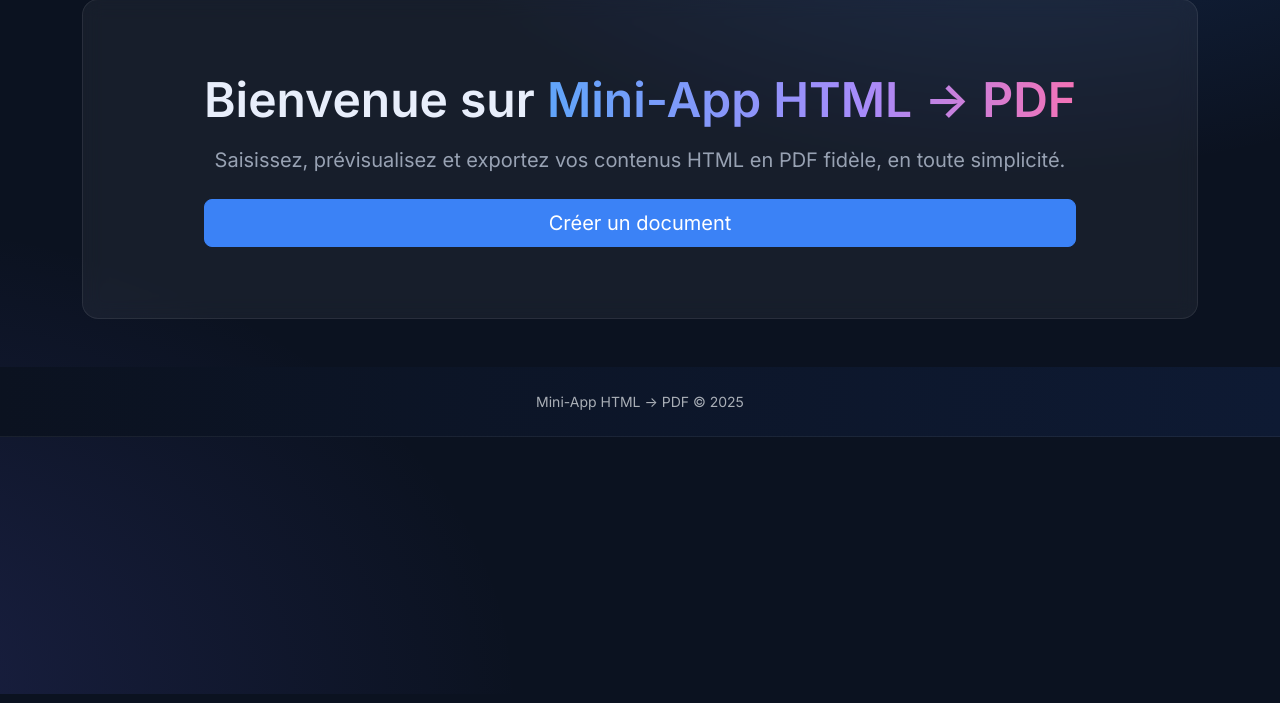
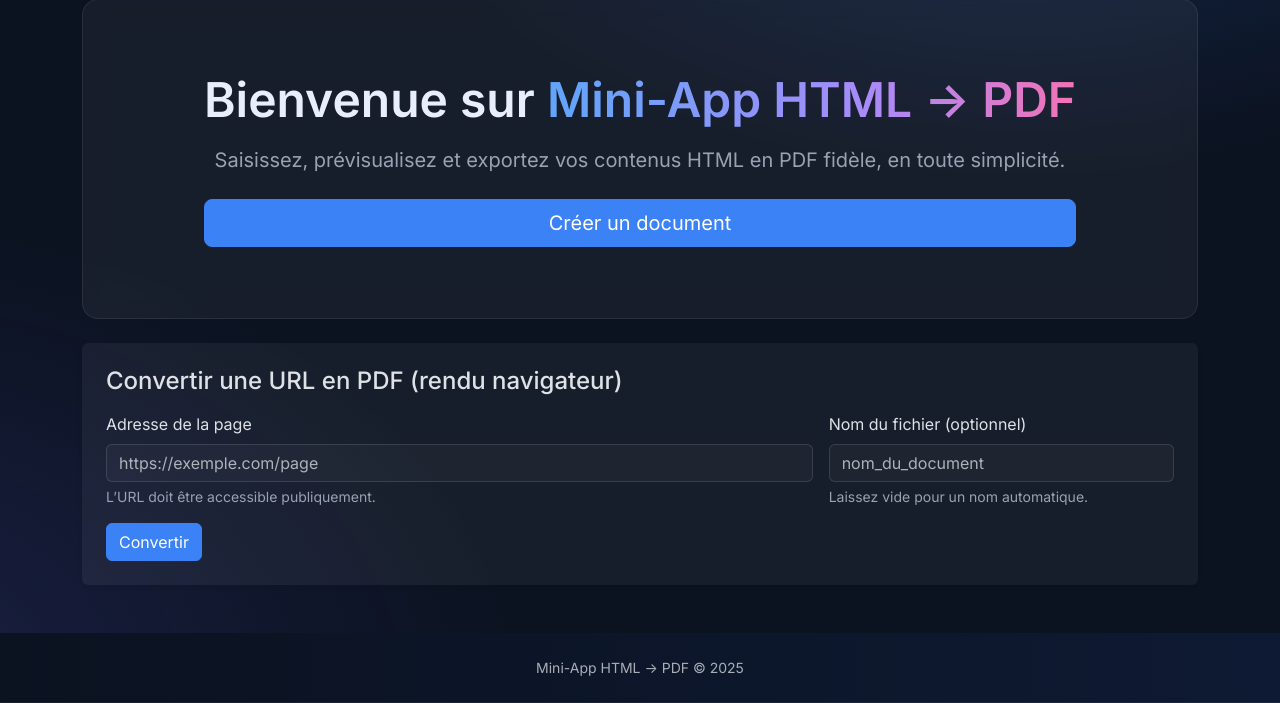
Before and after one commit to yannblanc75/SwingPDF, a Flask app: page / in a window 1280 px wide. Shown: the part 106-809 px from the top of the page. Run offline with Flask 3, Linux system fonts and the light colour scheme.

Commit message:
Fix : html to pdf URL

```diff
--- a/html2pdf_app/html2pdf/blueprints/main/forms.py
+++ b/html2pdf_app/html2pdf/blueprints/main/forms.py
@@ -1,31 +1,54 @@
 # forms.py
 from flask_wtf import FlaskForm
 from wtforms import StringField, TextAreaField, SubmitField
-from wtforms.validators import DataRequired, Email, Length
+from wtforms.validators import DataRequired, Email, Length, Optional, URL
+
 
 class DocumentForm(FlaskForm):
     nom = StringField(
         "Nom",
         validators=[DataRequired(), Length(max=50)],
         render_kw={"placeholder": "Votre nom"},
-        description="Votre nom complet."
+        description="Votre nom complet.",
     )
     email = StringField(
         "Email",
         validators=[DataRequired(), Email(), Length(max=120)],
         render_kw={"placeholder": "exemple@email.com"},
-        description="Adresse email valide."
+        description="Adresse email valide.",
     )
     titre = StringField(
         "Titre du document",
         validators=[DataRequired(), Length(max=100)],
         render_kw={"placeholder": "Titre du document"},
-        description="Titre affiché en en-tête."
+        description="Titre affiché en en-tête.",
     )
     corps = TextAreaField(
         "Corps du document",
         validators=[DataRequired(), Length(max=2000)],
-        render_kw={"placeholder": "Contenu riche (balises <b>, <i>, <ul>, <li>, <br> autorisées)"},
-        description="Vous pouvez utiliser <b>, <i>, <ul>, <li>, <br>."
+        render_kw={
+            "placeholder": "Contenu riche (balises <b>, <i>, <ul>, <li>, <br> autorisées)"
+        },
+        description="Vous pouvez utiliser <b>, <i>, <ul>, <li>, <br>.",
     )
     submit = SubmitField("Prévisualiser")
+
+
+class UrlToPdfForm(FlaskForm):
+    url = StringField(
+        "Adresse de la page",
+        validators=[
+            DataRequired(message="Saisissez l’URL à convertir."),
+            URL(require_tld=True, message="URL invalide."),
+            Length(max=2048),
+        ],
+        render_kw={"placeholder": "https://exemple.com/page"},
+        description="L’URL doit être accessible publiquement.",
+    )
+    filename = StringField(
+        "Nom du fichier (optionnel)",
+        validators=[Optional(), Length(max=80)],
+        render_kw={"placeholder": "nom_du_document"},
+        description="Sans extension; .pdf sera ajouté.",
+    )
+    submit = SubmitField("Convertir")
--- a/html2pdf_app/html2pdf/blueprints/main/routes.py
+++ b/html2pdf_app/html2pdf/blueprints/main/routes.py
@@ -1,31 +1,33 @@
 # routes.py
 from flask import (
     render_template, redirect, url_for, session,
-    current_app, send_from_directory, flash
+    current_app, send_from_directory, flash, request, abort
 )
 import os
 import datetime
+from pathlib import Path
 from markupsafe import Markup
+
 from . import main_bp
-from .forms import DocumentForm
+from .forms import DocumentForm, UrlToPdfForm
 from .services import PdfService, StorageService
 
 
 @main_bp.route("/")
 def index():
-    return render_template("index.html")
+    # Page d’accueil avec le formulaire URL → PDF
+    return render_template("index.html", url_form=UrlToPdfForm())
 
 
 @main_bp.route("/form", methods=["GET", "POST"])
 def form():
     form = DocumentForm()
     if form.validate_on_submit():
-        # On fabrique un payload propre pour l’aperçu (et le PDF)
         preview = {
             "nom": form.nom.data,
             "email": form.email.data,
             "titre": form.titre.data,
-            "corps": form.corps.data,  # stocké brut; on le marquera safe à l’affichage
+            "corps": form.corps.data,
             "date": datetime.datetime.now().strftime("%d %B %Y"),
         }
         session["preview"] = preview
@@ -37,10 +39,9 @@ def form():
 def preview():
     data = session.get("preview")
     if not data:
-        flash("Veuillez remplir le formulaire avant de prévisualiser.")
+        flash("Veuillez remplir le formulaire avant de prévisualiser.", "warning")
         return redirect(url_for("main.form"))
 
-    # On repasse un formulaire juste pour avoir un csrf_token disponible
     form = DocumentForm(data=data)
 
     return render_template(
@@ -49,7 +50,7 @@ def preview():
         nom=data["nom"],
         email=data["email"],
         titre=data["titre"],
-        corps=Markup(data["corps"]),  # rendu HTML autorisé
+        corps=Markup(data["corps"]),
         date=data["date"],
     )
 
@@ -58,33 +59,57 @@ def preview():
 def generate_pdf():
     data = session.get("preview")
     if not data:
-        flash("La prévisualisation a expiré. Merci de recommencer.")
+        flash("La prévisualisation a expiré. Merci de recommencer.", "warning")
         return redirect(url_for("main.form"))
 
-    # Générer le HTML du PDF depuis un template dédié
     html = render_template("pdf_template.html", **data)
-
-    # Générer le PDF (bytes)
     pdf_bytes = PdfService.render_html_to_pdf(html)
 
-    # Dossier de sortie
-    generated_dir = os.path.join(current_app.instance_path, "generated")
-    os.makedirs(generated_dir, exist_ok=True)
+    generated_dir = Path(current_app.instance_path) / "generated"
+    generated_dir.mkdir(parents=True, exist_ok=True)
+
+    filename = StorageService.unique_filename(data.get("titre", "document"))
+    (generated_dir / filename).write_bytes(pdf_bytes)
+
+    session.pop("preview", None)
+    flash("PDF généré avec succès.", "success")
+    return redirect(url_for("main.history"))
+
+
+@main_bp.route("/convert/url", methods=["POST"])
+def convert_url():
+    """
+    Conversion d'une URL en PDF via Chromium headless (Playwright)
+    """
+    form = UrlToPdfForm()
+    if not form.validate_on_submit():
+        flash("Requête invalide. Vérifiez l’URL saisie.", "danger")
+        return abort(400)
+
+    url = form.url.data.strip()
+    # Optionnel : restreindre aux schémas http/https
+    if not (url.startswith("http://") or url.startswith("https://")):
+        flash("Seules les URLs http(s) sont acceptées.", "danger")
+        return abort(400)
 
     # Nom de fichier
-    filename = StorageService.unique_filename(data.get("titre", "document"))
-    StorageService.save_pdf(pdf_bytes, filename, generated_dir)
+    base_name = form.filename.data.strip() if form.filename.data else "document"
+    filename = StorageService.unique_filename(base_name)
 
-    # Nettoyage optionnel
-    session.pop("preview", None)
+    # Rendu PDF (navigateur)
+    pdf_bytes = PdfService.render_url_to_pdf(url)
 
-    flash("PDF généré avec succès.")
+    # Sauvegarde
+    generated_dir = Path(current_app.instance_path) / "generated"
+    generated_dir.mkdir(parents=True, exist_ok=True)
+    (generated_dir / filename).write_bytes(pdf_bytes)
+
+    flash("PDF généré à partir de l’URL.", "success")
     return redirect(url_for("main.history"))
 
 
 @main_bp.route("/history")
 def history():
-    from pathlib import Path
     generated_dir = Path(current_app.instance_path) / "generated"
     generated_dir.mkdir(parents=True, exist_ok=True)
     files = sorted((f.name for f in generated_dir.glob("*.pdf")), reverse=True)
--- a/html2pdf_app/html2pdf/templates/index.html
+++ b/html2pdf_app/html2pdf/templates/index.html
@@ -1,8 +1,11 @@
 {% extends 'base.html' %}
 {% block title %}Accueil — Mini-App HTML → PDF{% endblock %}
+
 {% block content %}
-<section class="hero glass rounded-4 p-5 text-center">
-  <h1 class="display-5 fw-semibold mb-3">Bienvenue sur <span class="gradient-text">Mini-App HTML → PDF</span></h1>
+<section class="hero glass rounded-4 p-5 text-center mb-4">
+  <h1 class="display-5 fw-semibold mb-3">
+    Bienvenue sur <span class="gradient-text">Mini-App HTML → PDF</span>
+  </h1>
   <p class="lead text-secondary mb-4">
     Saisissez, prévisualisez et exportez vos contenus HTML en PDF fidèle, en toute simplicité.
   </p>
@@ -10,4 +13,30 @@
     Créer un document
   </a>
 </section>
+
+<section class="card border-0 shadow-sm p-4">
+  <h2 class="h4 mb-3">Convertir une URL en PDF (rendu navigateur)</h2>
+  <form method="post" action="{{ url_for('main.convert_url') }}" class="row g-3">
+    {{ url_form.hidden_tag() }}
+    <div class="col-12 col-lg-8">
+      <label class="form-label">{{ url_form.url.label }}</label>
+      {{ url_form.url(class="form-control", placeholder=url_form.url.render_kw.placeholder, aria_describedby="urlHelp") }}
+      <div class="form-text" id="urlHelp">{{ url_form.url.description }}</div>
+      {% for error in url_form.url.errors %}
+        <div class="text-danger small">{{ error }}</div>
+      {% endfor %}
+    </div>
+    <div class="col-12 col-lg-4">
+      <label class="form-label">{{ url_form.filename.label }}</label>
+      {{ url_form.filename(class="form-control", placeholder=url_form.filename.render_kw.placeholder) }}
+      <div class="form-text">Laissez vide pour un nom automatique.</div>
+      {% for error in url_form.filename.errors %}
+        <div class="text-danger small">{{ error }}</div>
+      {% endfor %}
+    </div>
+    <div class="col-12">
+      {{ url_form.submit(class="btn btn-primary") }}
+    </div>
+  </form>
+</section>
 {% endblock %}
--- a/html2pdf_app/requirements.txt
+++ b/html2pdf_app/requirements.txt
@@ -11,3 +11,6 @@ ruff==0.4.4
 mypy==1.10.0
 pydyf==0.8.0
 email_validator==2.1.1
+
+# Ajout / correction :
+playwright==1.55.0
```
Also changed, not shown: html2pdf_app/html2pdf/blueprints/main/services.py (+53 -5 lines), 1 other file.
